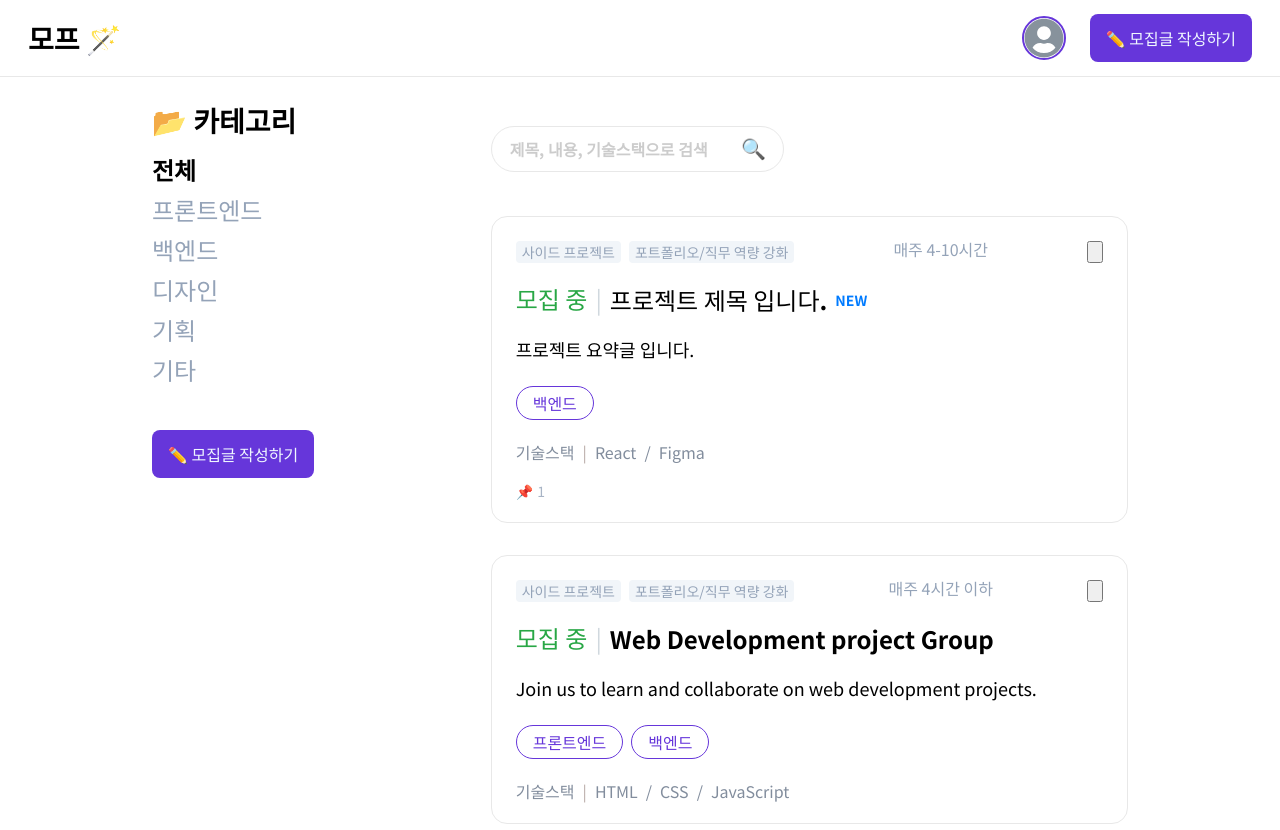
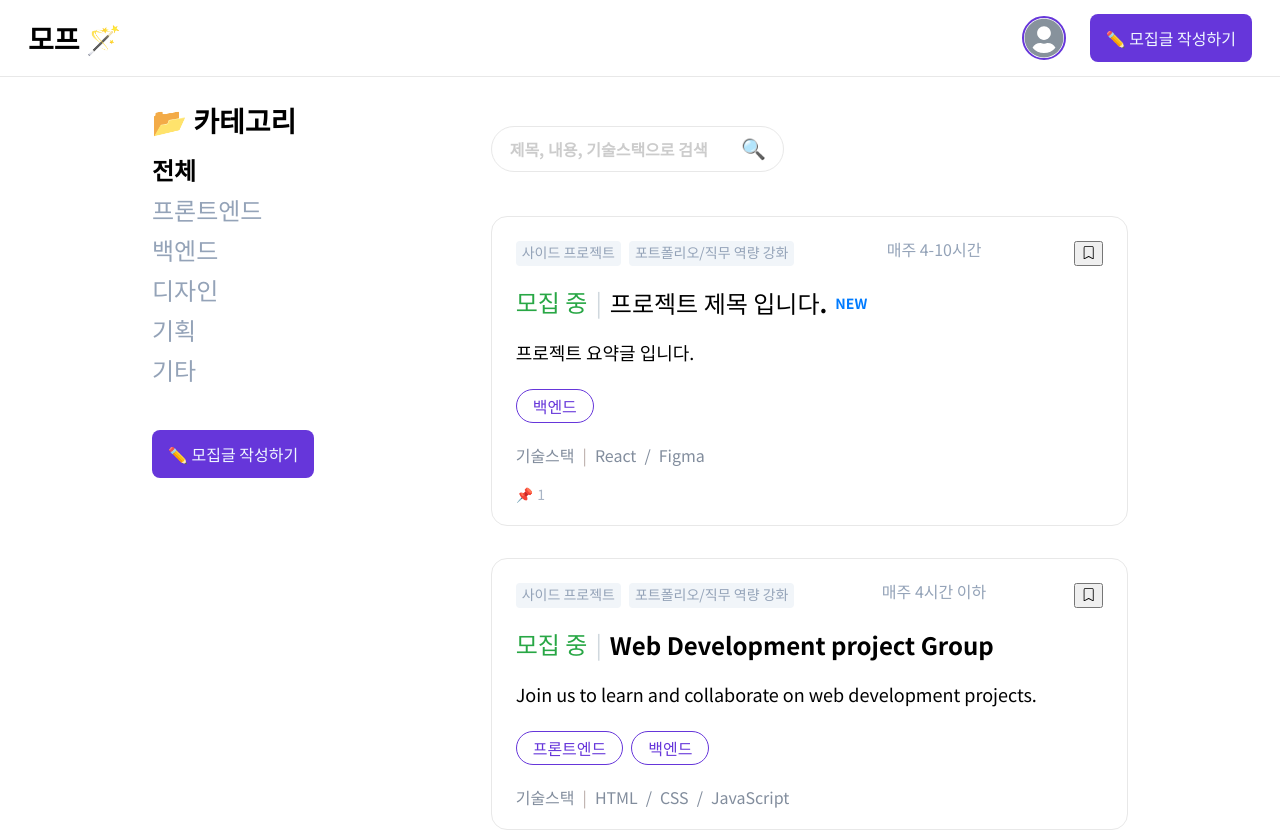
Before and after one commit to junhui324/MoGakPpo, a React (Create React App) app: page / in a window 1280 px wide. Shown: the top 830 px of the page. Built offline with nearby package versions, Linux system fonts and the light colour scheme.

Commit message:
Add: 프로젝트 리스트 북마크 아이콘 추가

```diff
--- a/src/components/ProjectList/Project.tsx
+++ b/src/components/ProjectList/Project.tsx
@@ -9,6 +9,7 @@ import { TypeProjectList } from '@/interfaces/Project.interface';
 import { useNavigate } from 'react-router-dom';
 import ROUTES from '../../constants/Routes';
 import styles from './Project.module.scss';
+import { BsBookmark } from 'react-icons/bs';
 
 interface projectDataProps {
   projectData: TypeProjectList;
@@ -57,7 +58,11 @@ function Project({ projectData }: projectDataProps) {
             {PROJECT_PARTICIPATION_TIME[participationTime]}
           </span>
         )}
-        {isBookmarked !== null && <button></button>}
+        {isBookmarked !== null && (
+          <button>
+            <BsBookmark />
+          </button>
+        )}
       </div>
       <div>
         <span
```
